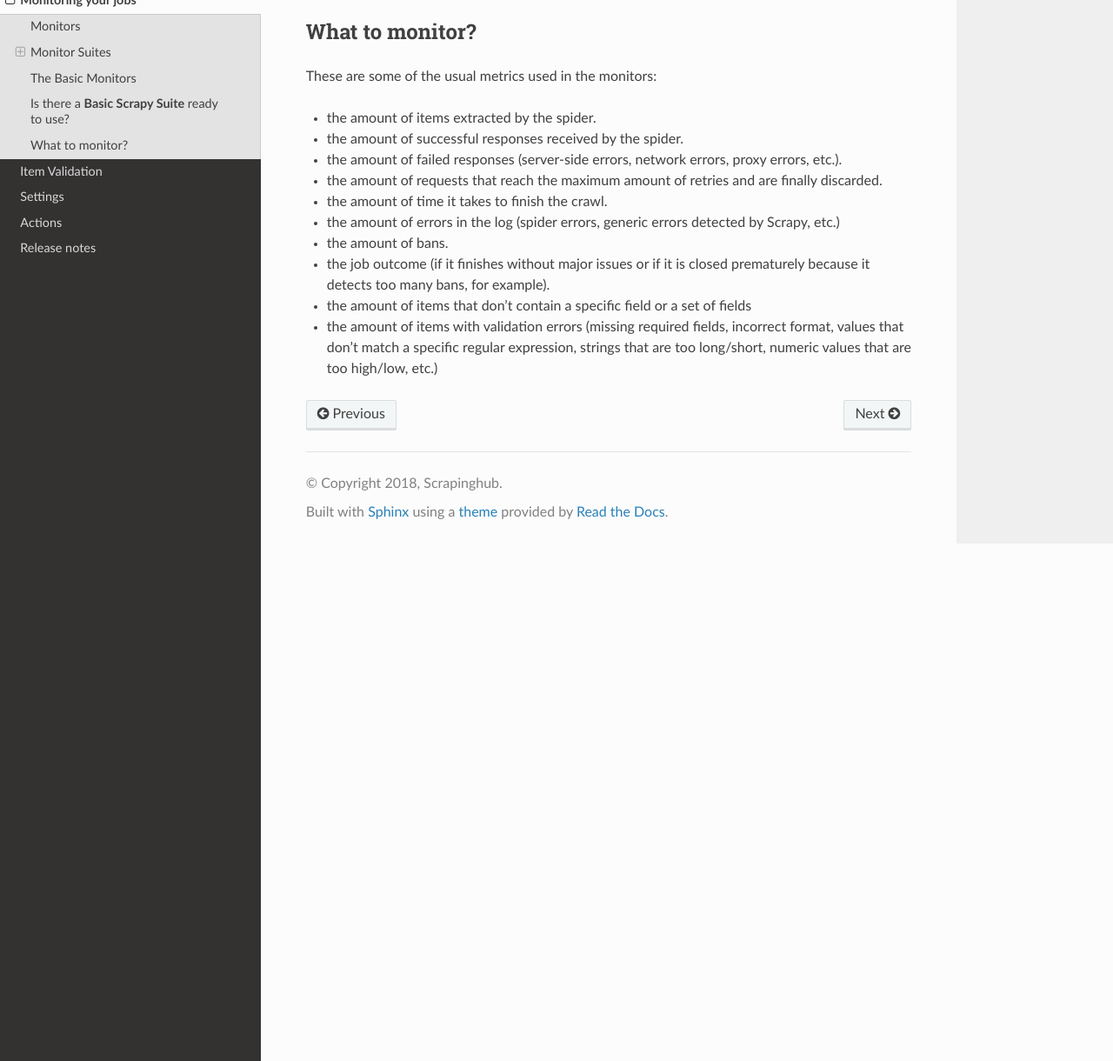
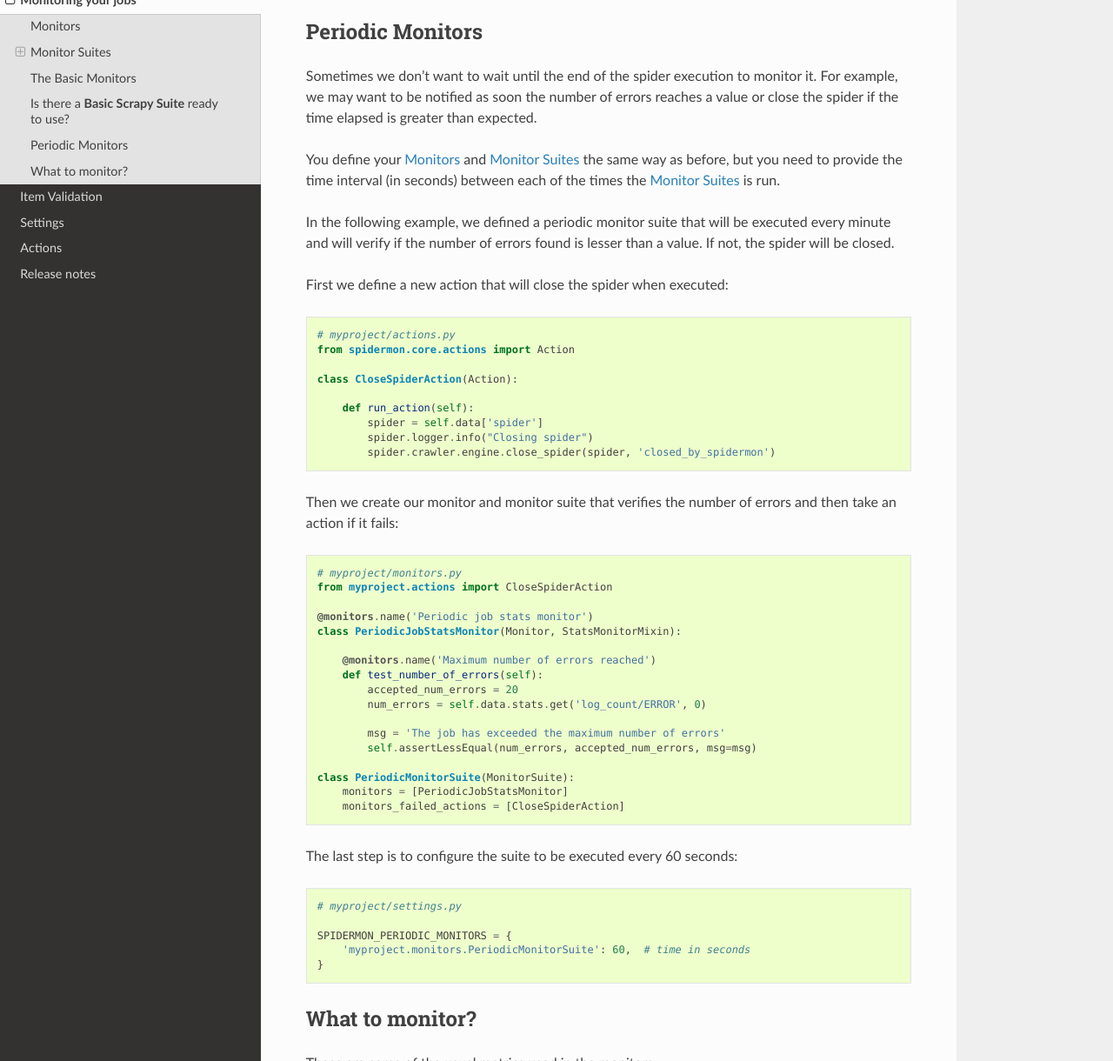
Before and after one commit to scrapinghub/spidermon, a Sphinx documentation site: the page built from docs/source/monitors.rst, in a window 1280 px wide and 1400 px high, scrolled down 2738 px, cut to the strip 180-1400 px from the top of the window. Shown: the whole strip at 87% size. Built offline with Sphinx 7.4.7 and the Read the Docs theme 2.0.0, drawn with Linux system fonts in a browser that asks for light colours.

Commit message:
docs: Included docs for periodic monitors
* Included docs for periodic suites
* Updated tutorial with example of periodic monitor

```diff
--- a/docs/source/monitors.rst
+++ b/docs/source/monitors.rst
@@ -146,6 +146,67 @@
 .. automodule:: spidermon.contrib.scrapy.monitors
     :members: SpiderCloseMonitorSuite
 
+Periodic Monitors
+-----------------
+
+Sometimes we don't want to wait until the end of the spider execution to monitor
+it. For example, we may want to be notified as soon the number of errors reaches
+a value or close the spider if the time elapsed is greater than expected.
+
+You define your `Monitors`_ and `Monitor Suites`_ the same way as before, but
+you need to provide the time interval (in seconds) between each of the times the
+`Monitor Suites`_ is run.
+
+In the following example, we defined a periodic monitor suite that will be
+executed every minute and will verify if the number of errors found is lesser
+than a value. If not, the spider will be closed.
+
+First we define a new action that will close the spider when executed:
+
+.. code-block:: python
+
+    # myproject/actions.py
+    from spidermon.core.actions import Action
+
+    class CloseSpiderAction(Action):
+
+        def run_action(self):
+            spider = self.data['spider']
+            spider.logger.info("Closing spider")
+            spider.crawler.engine.close_spider(spider, 'closed_by_spidermon')
+
+Then we create our monitor and monitor suite that verifies the number of errors
+and then take an action if it fails:
+
+.. code-block:: python
+
+    # myproject/monitors.py
+    from myproject.actions import CloseSpiderAction
+
+    @monitors.name('Periodic job stats monitor')
+    class PeriodicJobStatsMonitor(Monitor, StatsMonitorMixin):
+
+        @monitors.name('Maximum number of errors reached')
+        def test_number_of_errors(self):
+            accepted_num_errors = 20
+            num_errors = self.data.stats.get('log_count/ERROR', 0)
+
+            msg = 'The job has exceeded the maximum number of errors'
+            self.assertLessEqual(num_errors, accepted_num_errors, msg=msg)
+
+    class PeriodicMonitorSuite(MonitorSuite):
+        monitors = [PeriodicJobStatsMonitor]
+        monitors_failed_actions = [CloseSpiderAction]
+
+The last step is to configure the suite to be executed every 60 seconds:
+
+.. code-block:: python
+
+    # myproject/settings.py
+
+    SPIDERMON_PERIODIC_MONITORS = {
+        'myproject.monitors.PeriodicMonitorSuite': 60,  # time in seconds
+    }
 
 What to monitor?
 ----------------
```
Also changed, not shown: docs/source/settings.rst (+13 -0 lines), 3 other files.
